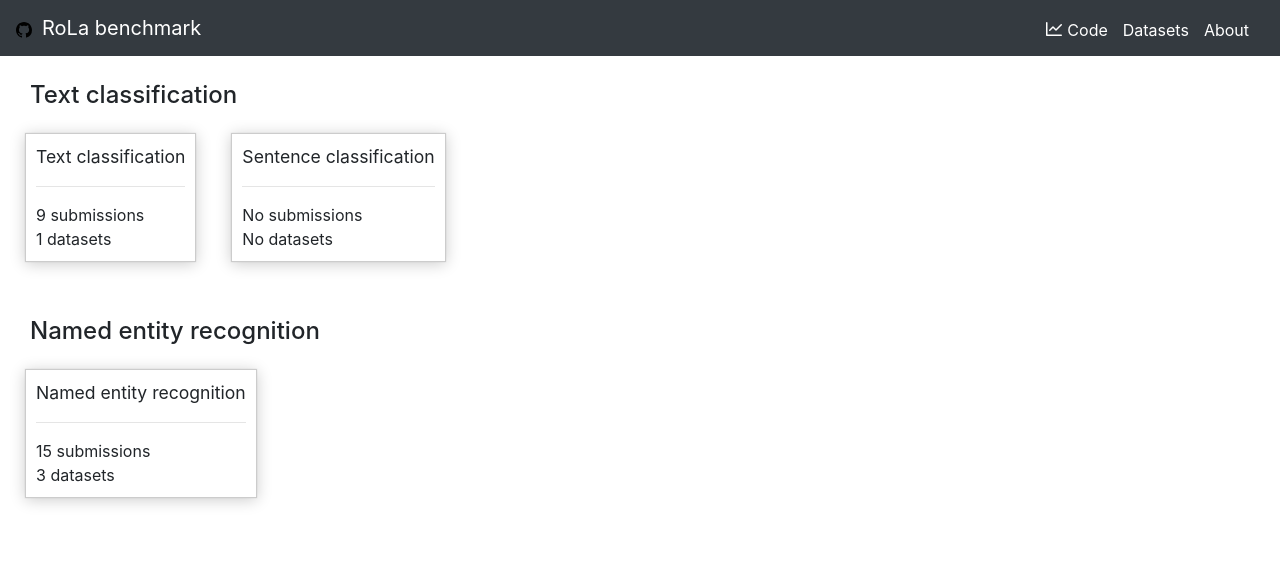
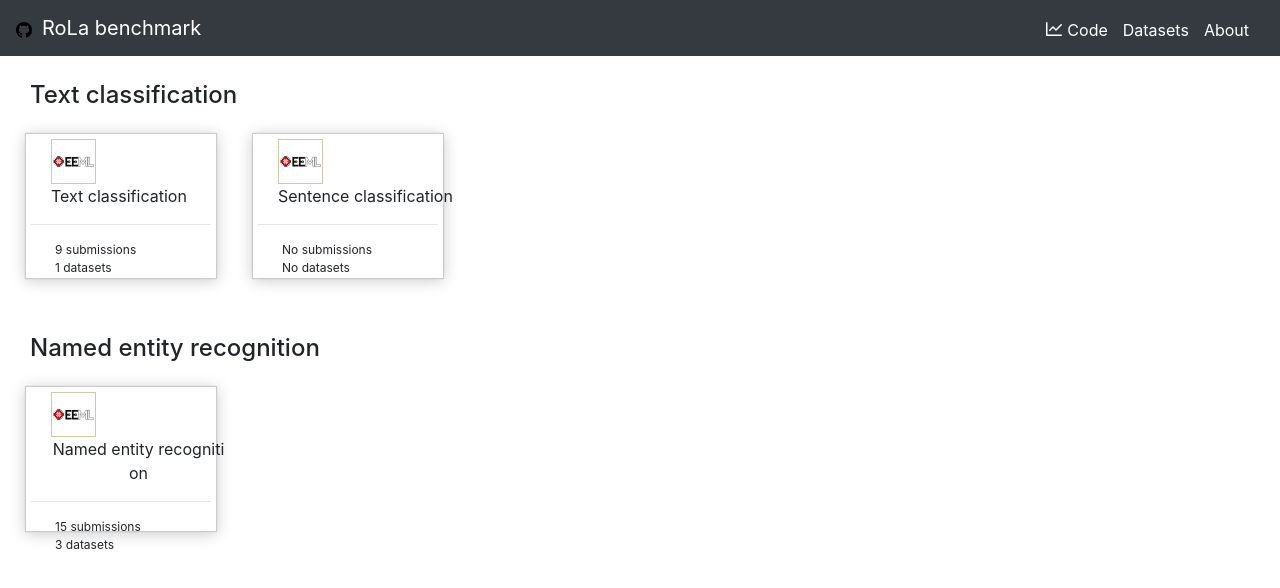
Before and after one commit to LiroBenchmark/LiroBenchmark.github.io, a React (Create React App) app: page / in a window 1280 px wide. Shown: the top 588 px of the page. Built offline with nearby package versions, Linux system fonts and the light colour scheme.

Commit message:
More fiddling with the display

```diff
--- a/src/Components/TaskTile.js
+++ b/src/Components/TaskTile.js
@@ -11,11 +11,17 @@ class TaskTile extends React.Component{
         return(
 	    <div className="col-md4 task-tile">
 	      <a href={data.href}>
-	        <div className="task-name">
-	          <span>{data.name}</span>
+	        <div className="row">
+                  <div className="col-xs-4 tile-col">
+                    <div className="task-logo">
+                    </div>
+                  </div>
+                  <div className="col-xs-8 task-name tile-col">
+	            {data.name}
+                  </div>
     	        </div>
                 <hr/>
-                <div className="task-summary">
+                <div className="row task-summary">
                   <ul>
                     <li>{data.submissions ? data.submissions : "No"} submissions</li>
                     <li>{data.datasets ? data.datasets : "No"} datasets</li>
--- a/src/assets/main.scss
+++ b/src/assets/main.scss
@@ -24,6 +24,9 @@
     background-color: #fff;
     background-clip: border-box;
     box-shadow: 0 0 0.1rem rgba(0, 0, 0, 0.1), 0 0.15rem 0.9rem rgba(0, 0, 0, 0.2);
+    width: 192px;
+    height: 146px;
+    padding: 5px;
 }
 
 .task-tile  a{
@@ -34,11 +37,27 @@
     text-decoration: none;
 }
 
+.tile-col{
+}
+
 .task-name{
     text-align: center;
-    font-size: 1.1rem;
+    font-size: 1rem;
+    word-break: break-all;
+    margin-left: 35px;
+}
+
+.task-logo{
+    width: 45px;
+    height: 45px;
+    border: solid 1px #ccccaa;
+    margin-left: 35px;
+    background-image: url('eeml.png');
+    background-position: center;
+    background-repeat: no-repeat;
 }
 
 .task-summary{
-
+    margin-left: 24px;
+    font-size: 12px;
 }
```
Also changed, not shown: src/assets/eeml.png (added).
